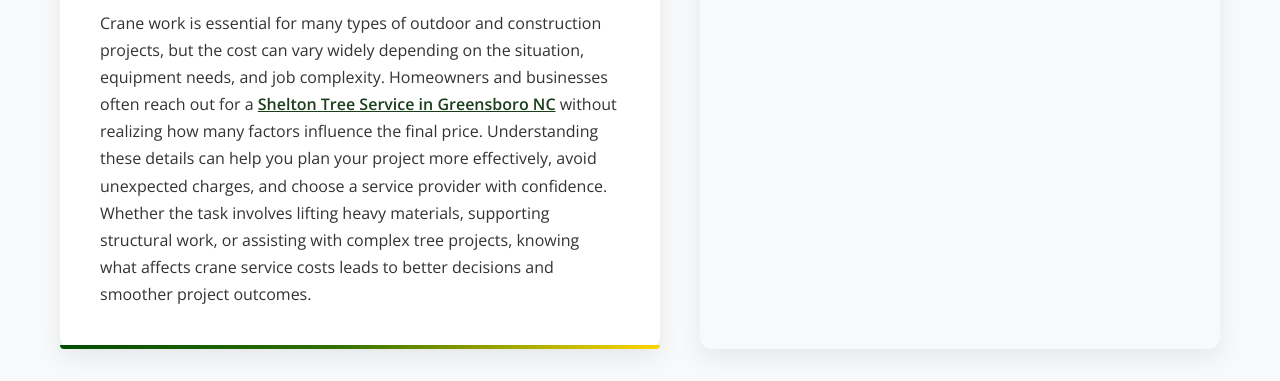
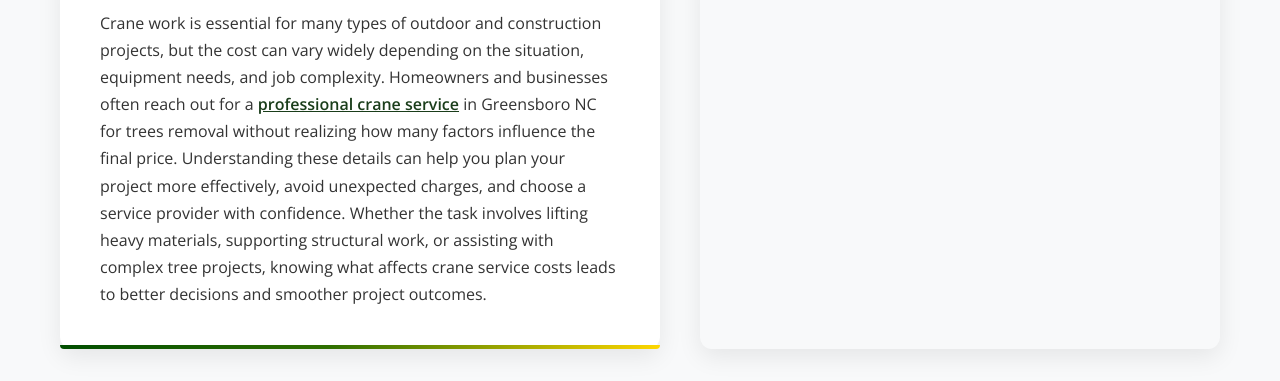
Before and after one commit to kivenlocalseo-cyber/Shelton-Tree-Service-services, a plain HTML site: page index.html in a window 1280 px wide. Shown: the part 419-800 px from the top of the page. Drawn offline with nearby package versions, Linux system fonts and the light colour scheme.

Commit message:
Update index.html

```diff
--- a/index.html
+++ b/index.html
@@ -514,7 +514,7 @@
   <!-- Introduction Section with Image -->
   <div class="container intro-container">
     <div class="intro-text">
-      <p>Crane work is essential for many types of outdoor and construction projects, but the cost can vary widely depending on the situation, equipment needs, and job complexity. Homeowners and businesses often reach out for a <a href="https://sheltontreeservice.us/" style="color: #1a3d1a;"><strong>Shelton Tree Service in Greensboro NC</strong></a> without realizing how many factors influence the final price. Understanding these details can help you plan your project more effectively, avoid unexpected charges, and choose a service provider with confidence. Whether the task involves lifting heavy materials, supporting structural work, or assisting with complex tree projects, knowing what affects crane service costs leads to better decisions and smoother project outcomes.</p>
+      <p>Crane work is essential for many types of outdoor and construction projects, but the cost can vary widely depending on the situation, equipment needs, and job complexity. Homeowners and businesses often reach out for a <a href="https://sheltontreeservice.us/" style="color: #1a3d1a;"><strong>professional crane service</strong></a> in Greensboro NC for trees removal without realizing how many factors influence the final price. Understanding these details can help you plan your project more effectively, avoid unexpected charges, and choose a service provider with confidence. Whether the task involves lifting heavy materials, supporting structural work, or assisting with complex tree projects, knowing what affects crane service costs leads to better decisions and smoother project outcomes.</p>
     </div>
     <div class="intro-image">
       <img src="https://avatars.mds.yandex.net/i?id=73412d866697d01fc02538e1328ad5b2a742fffc-11514424-images-thumbs&n=13" alt="Crane Service Project"/>
@@ -609,7 +609,7 @@
   <div class="container conclusion-container">
     <div class="conclusion-text">
       <h2><i class="fas fa-check-circle"></i> Conclusion</h2>
-      <p>Crane service costs vary because each project has different requirements, challenges, and safety considerations. Factors such as load weight, reach, site access, time, weather, equipment type, and coordination with other services all play an essential role in determining the final price. Whether a crane is supporting tree care, construction, or structural work, choosing an experienced provider ensures that the job is done safely and efficiently. Understanding these cost influences helps you make informed decisions and ensures your project benefits from the highest level of professionalism and reliability. For professional crane services and expert guidance, contact <a href="https://sheltontreeservice.us/" style="color: #1a3d1a;"><strong>Shelton Tree Service in Greensboro NC</strong></a>.</p>
+      <p>Crane service costs vary because each project has different requirements, challenges, and safety considerations. Factors such as load weight, reach, site access, time, weather, equipment type, and coordination with other services all play an essential role in determining the final price. Whether a crane is supporting tree care, construction, or structural work, choosing an experienced provider ensures that the job is done safely and efficiently. Understanding these cost influences helps you make informed decisions and ensures your project benefits from the highest level of professionalism and reliability. For professional crane services and expert guidance, contact <a href="https://sheltontreeservice.us/" style="color: #1a3d1a;"><strong>expert tree service</strong></a> in Greensboro NC.</p>
     </div>
     <div class="conclusion-map">
      <iframe src="https://www.google.com/maps/embed?pb=!1m18!1m12!1m3!1d172210.84761042884!2d-79.81430155!3d36.095535049999995!2m3!1f0!2f0!3f0!3m2!1i1024!2i768!4f13.1!3m3!1m2!1s0x88531b81d1ea262d%3A0xe7cb83c9f0d3fbfd!2sShelton%20Tree%20Service!5e1!3m2!1sen!2s!4v1763737446920!5m2!1sen!2s" width="600" height="450" style="border:0;" allowfullscreen="" loading="lazy" referrerpolicy="no-referrer-when-downgrade"></iframe>
```
